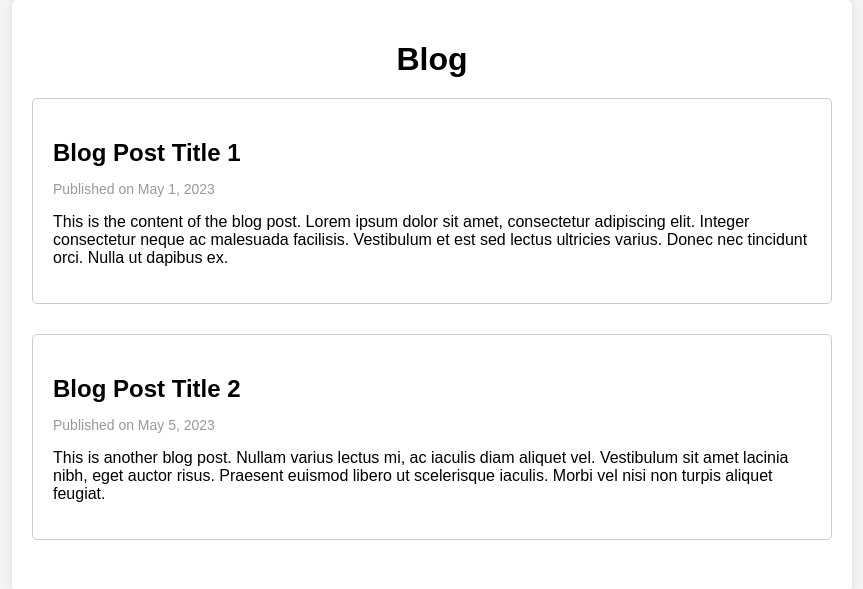
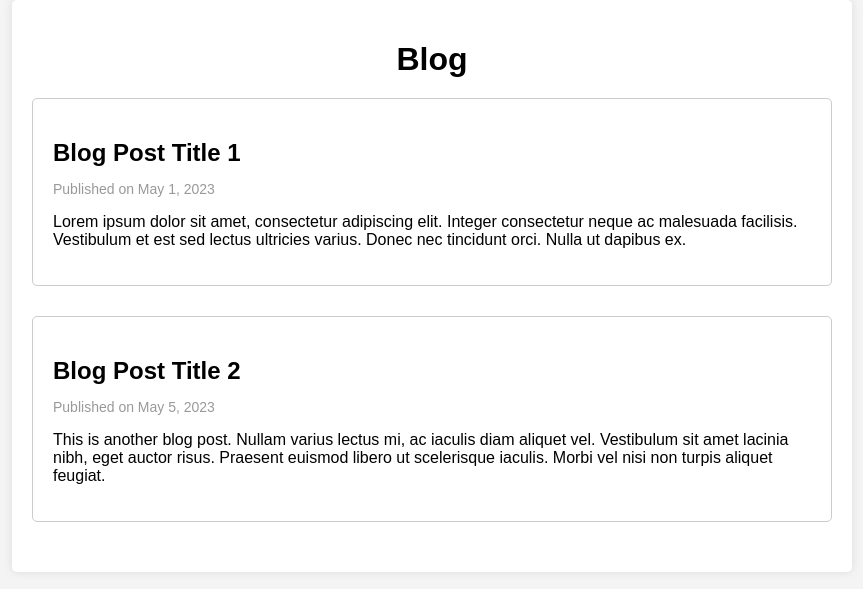
Before and after one commit to Soumithasurineni/Minor-Project, a Flask app: template templates/Blog.html in a window 1280 px wide. Shown: the top 589 px of the page, without its empty margins (208-1071 px from the left). Run offline with Flask 3, Linux system fonts and the light colour scheme; the template is opened without the code that fills it, so the values that code supplies are empty; parts of the project's set-up code (start-up, migrations or seed data) failed here and were passed over.

Commit message:
Changes in blog

```diff
--- a/templates/Blog.html
+++ b/templates/Blog.html
@@ -50,7 +50,7 @@
 		<div class="post">
 			<h2 class="post-title">Blog Post Title 1</h2>
 			<p class="post-date">Published on May 1, 2023</p>
-			<p class="post-content">This is the content of the blog post. Lorem ipsum dolor sit amet, consectetur adipiscing elit. Integer consectetur neque ac malesuada facilisis. Vestibulum et est sed lectus ultricies varius. Donec nec tincidunt orci. Nulla ut dapibus ex.</p>
+			<p class="post-content">Lorem ipsum dolor sit amet, consectetur adipiscing elit. Integer consectetur neque ac malesuada facilisis. Vestibulum et est sed lectus ultricies varius. Donec nec tincidunt orci. Nulla ut dapibus ex.</p>
 		</div>
 		<div class="post">
 			<h2 class="post-title">Blog Post Title 2</h2>
```
